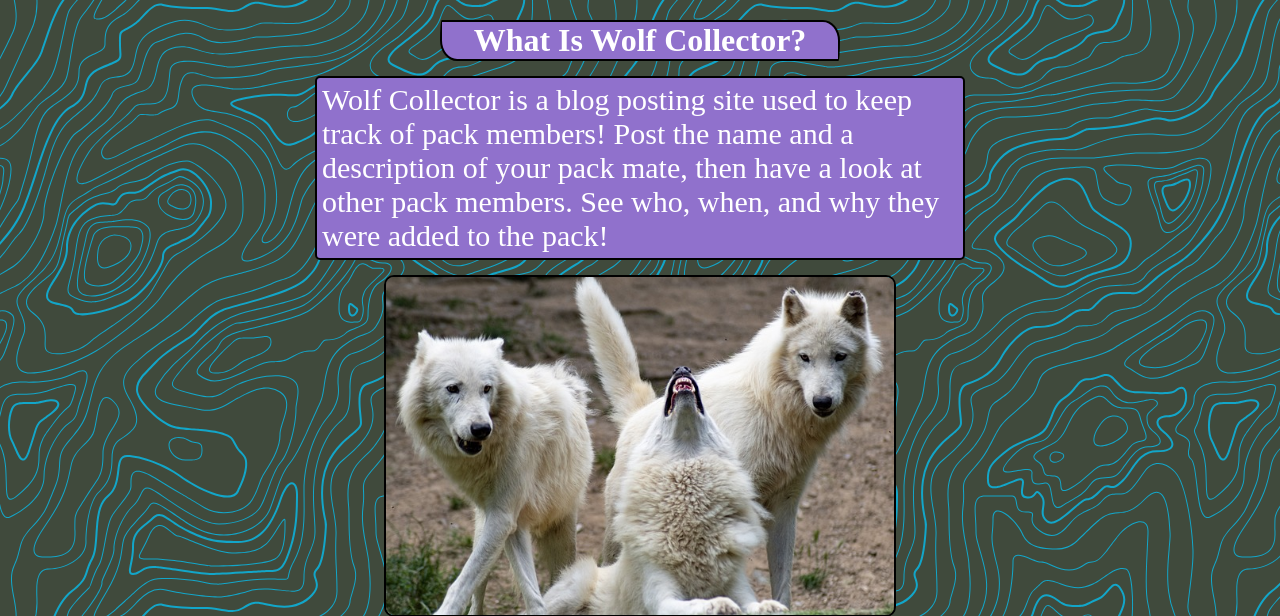
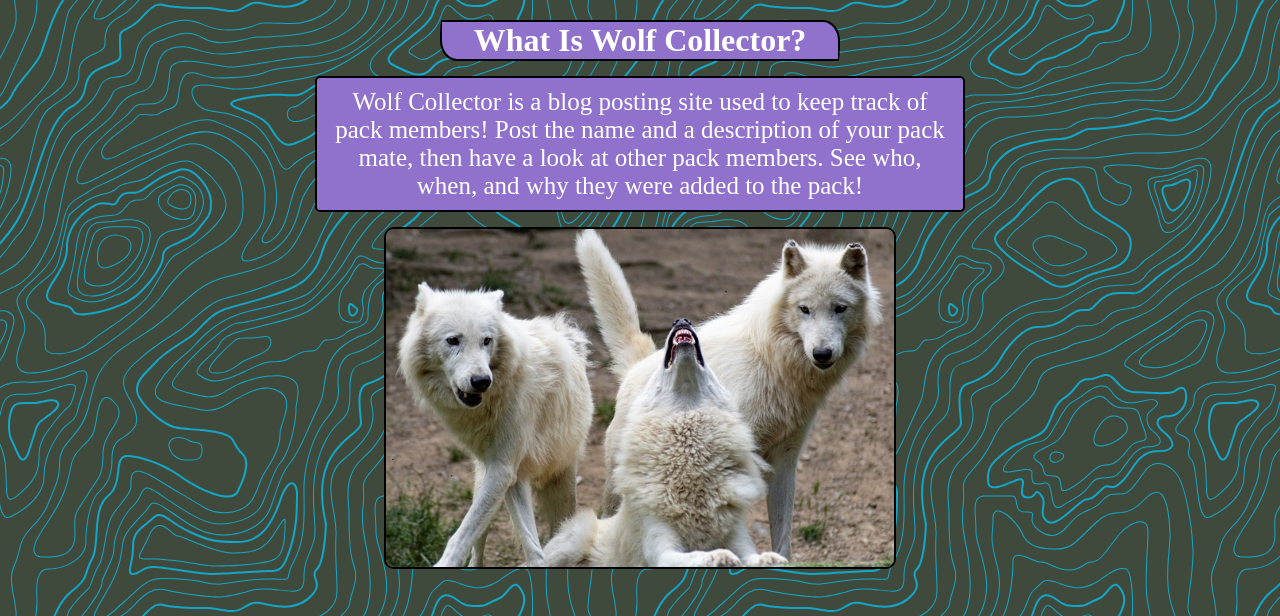
Before and after one commit to wolfsige/wolf_collector_mk2, a Flask app: page /info in a window 1280 px wide. Shown: the part 50-666 px from the top of the page. Run offline with Flask 2, Linux system fonts and the light colour scheme.

Commit message:
change css for p tag

```diff
--- a/myapp/static/style/info.css
+++ b/myapp/static/style/info.css
@@ -37,8 +37,9 @@
 }
 
 p {
-  padding: 5px;
-  font-size: 30px;
+  text-align: center;
+  padding: 10px;
+  font-size: 25px;
 }
 
 img {
```
